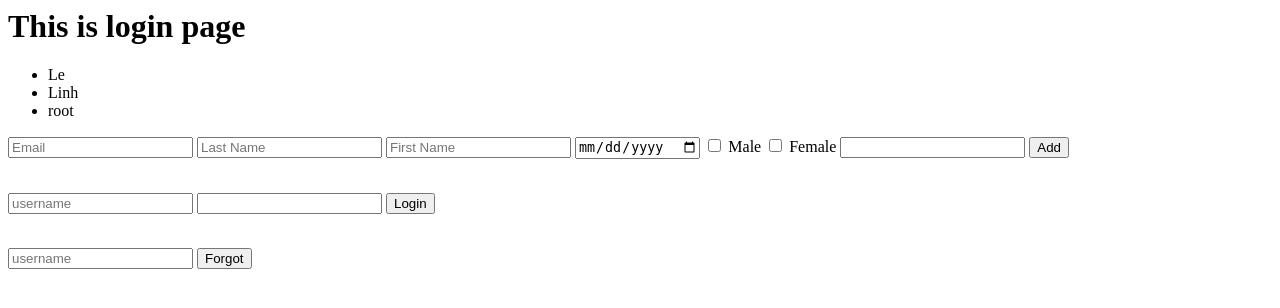
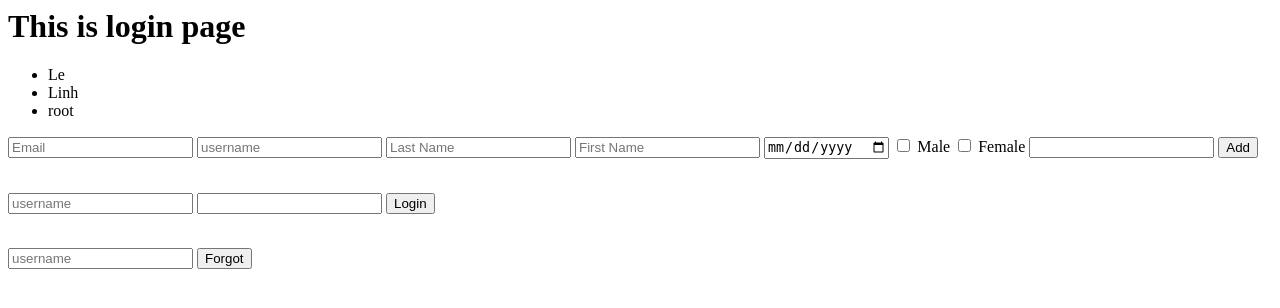
Before and after one commit to linh0303052/llpheath, a Django app: template templates/login.html in a window 1280 px wide. Shown: the top 308 px of the page. Run offline with Django 3.2, Linux system fonts and the light colour scheme; the template is opened without the code that fills it: values that come from a table or form of the project are taken from there, others are empty; data comes from the database, SQL or seed files in the repository.

Commit message:
Add files via upload

```diff
--- a/templates/login.html
+++ b/templates/login.html
@@ -8,8 +8,9 @@
 
 <form action="/register/" method="post">{% csrf_token %}
     <input type="email" name="email" placeholder="Email">
-    <input type="text" name="lastName" placeholder="Last Name">
-    <input type="text" name="firstName" placeholder="First Name">
+    <input type="text" name="username" placeholder="username">
+    <input type="text" name="last_name" placeholder="Last Name">
+    <input type="text" name="first_name" placeholder="First Name">
     <input type="date" name="dob">
     <input type="checkbox" id="male" name="male">
     <label for="male">Male</label>
```
